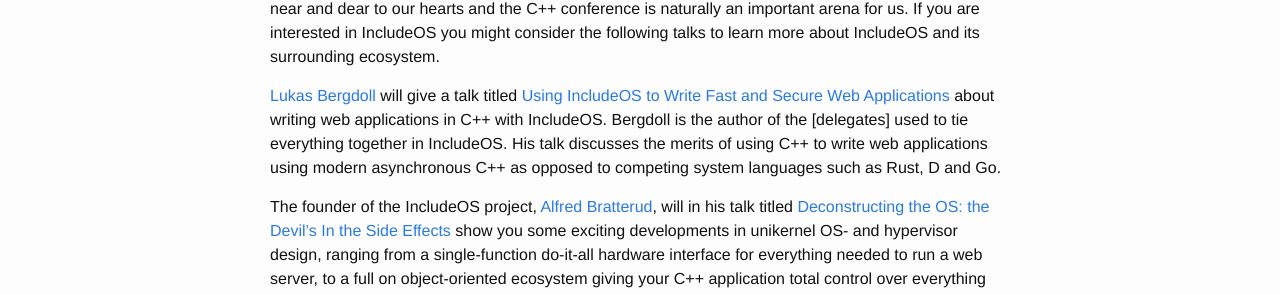
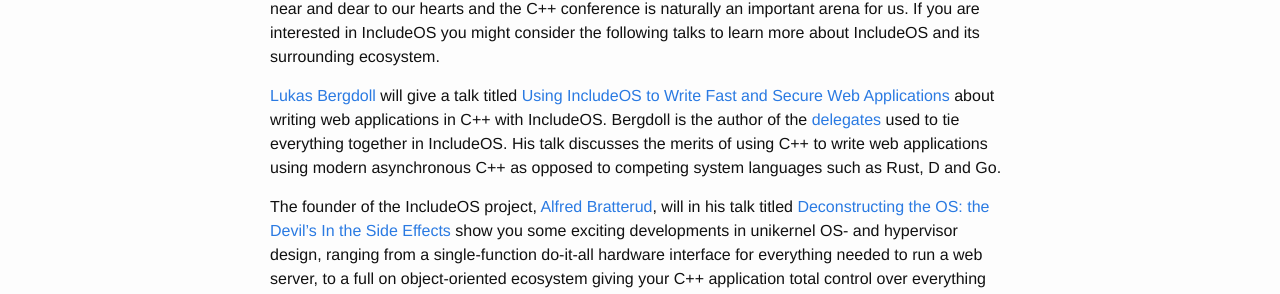
Before and after one commit to mnordsletten/includeos.github.io, a Jekyll site: the page built from _posts/2017-08-29-cppcon-2017.md, in a window 1280 px wide. Shown: the part 293-587 px from the top of the page. Built offline with Jekyll 4.4.1, drawn with Linux system fonts in a browser that asks for light colours; comment, search, counter and statistics services are not loaded; part of the change alters nothing that is shown.

```diff
--- a/_posts/2017-08-29-cppcon-2017.md
+++ b/_posts/2017-08-29-cppcon-2017.md
@@ -48,3 +48,5 @@ There have been some interest in deploying IncludeOS for applications with very
 [Rian Quinn]: https://github.com/rianquinn
 
 [Bareflank]: https://github.com/Bareflank/hypervisor
+
+[delegates]: https://en.wikipedia.org/wiki/Delegation_(object-oriented_programming)
```
